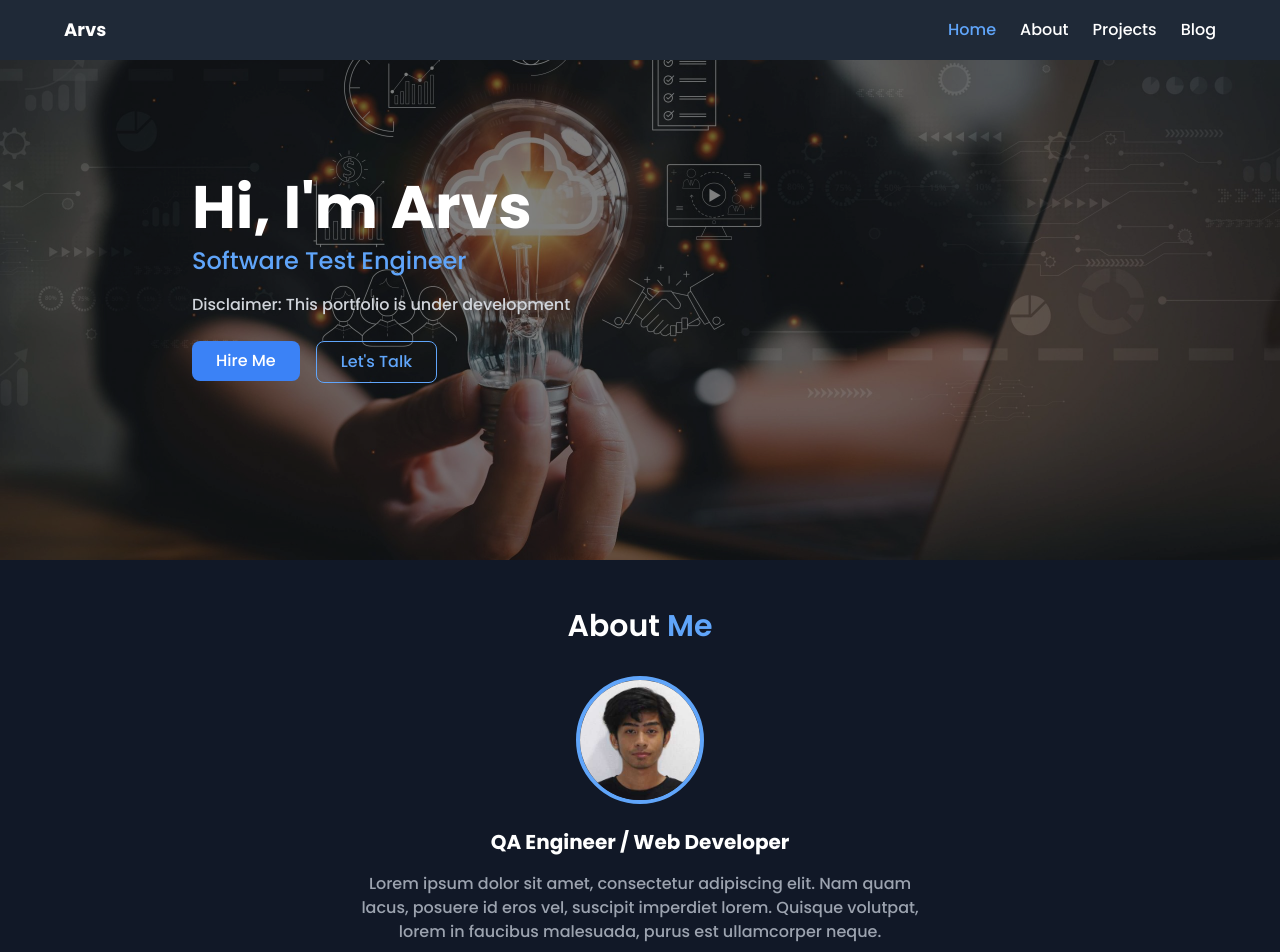
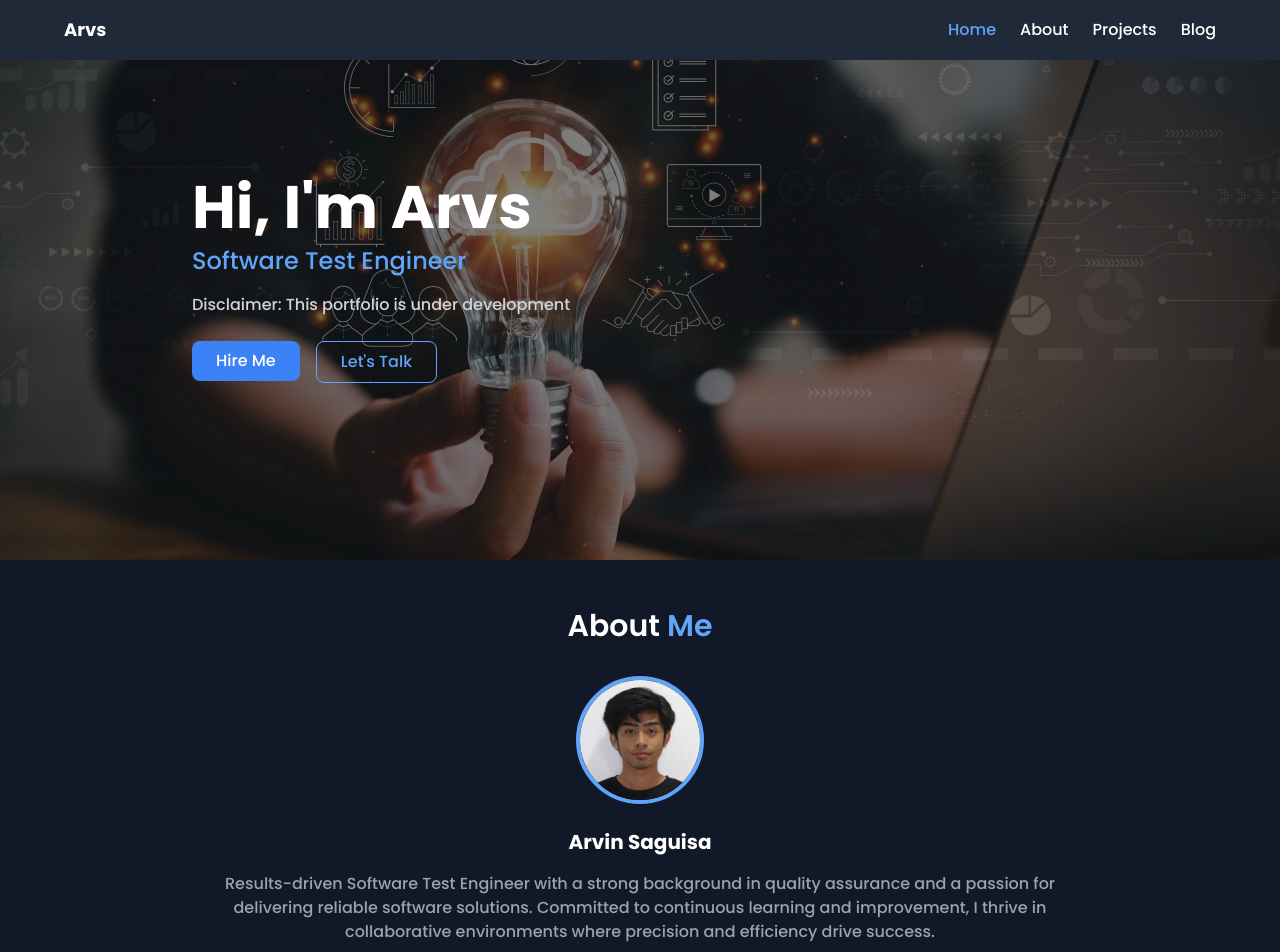
Before and after one commit to Arvin-tech/my-portfolio, a Next.js app: page / in a window 1280 px wide. Shown: the top 952 px of the page. Built offline with nearby package versions, Linux system fonts and the light colour scheme.

Commit message:
about - details updates

```diff
--- a/src/app/about/page.tsx
+++ b/src/app/about/page.tsx
@@ -11,7 +11,7 @@ export default function AboutPage() {
           <h1 className="text-xl text-black md:text-2xl xl:text-3xl xl:leading-snug font-bold">
             About Me
           </h1>
-          <p className="text-content py-8 lg:max-w-3xl">{personalDetails.bio}</p>
+          <p className="text-content py-8 lg:max-w-4xl">{personalDetails.bio}</p>
         </section>
 
         <br />
--- a/src/app/components/AboutMe.tsx
+++ b/src/app/components/AboutMe.tsx
@@ -20,12 +20,10 @@ const About = () => {
           />
         </div>
 
-        <h3 className="mt-6 text-xl font-bold">{personalDetails.role}</h3>
+        <h3 className="mt-6 text-xl font-bold">{personalDetails.name}</h3>
 
-        <p className="mt-4 max-w-xl text-gray-400">
-          Lorem ipsum dolor sit amet, consectetur adipiscing elit. Nam quam
-          lacus, posuere id eros vel, suscipit imperdiet lorem. Quisque
-          volutpat, lorem in faucibus malesuada, purus est ullamcorper neque.
+        <p className="mt-4 max-w-4xl text-gray-400">
+          {personalDetails.bio}
         </p>
 
         <Link href="/about">
--- a/src/app/components/Studies.tsx
+++ b/src/app/components/Studies.tsx
@@ -33,9 +33,7 @@ const Studies: React.FC<StudiesProps> = ({ course, school, location, duration, w
               />
             {/* <p className="text-content text-xs md:text-sm font-light pl-1">{school}</p> */}
             <p className="text-content text-xs md:text-sm font-light pl-1">
-              <a href={website} target="_blank" rel="noopener noreferrer">
-                {school}
-              </a>
+              {school}
             </p>
           </div>
           <div className="flex items-center">
--- a/src/app/data/details.ts
+++ b/src/app/data/details.ts
@@ -1,10 +1,10 @@
 export const personalDetails = {
-    name: "John Doe",
+    name: "Arvin Saguisa",
     role: "QA Engineer / Web Developer",
-    email: "johndoe@example.com",
-    phone: "+1 234 567 890",
-    location: "New York, USA",
-    bio: "Lorem ipsum dolor sit amet is a well-known placeholder text used in the printing and typesetting industry. It has been the standard dummy text since the 1500s when an unknown printer scrambled a galley of type to make a type specimen book.",
+    email: "arvinsaguisa@gmail.com",
+    phone: "+639615614768",
+    location: "Cebu, Philippines",
+    bio: "Results-driven Software Test Engineer with a strong background in quality assurance and a passion for delivering reliable software solutions. Committed to continuous learning and improvement, I thrive in collaborative environments where precision and efficiency drive success.",
     linkedin: "https://linkedin.com/in/johndoe",
     github: "https://github.com/johndoe",
     portfolio: "https://johndoe.dev",
@@ -13,14 +13,14 @@ export const personalDetails = {
 
 export const workDetails = [
   {
-    position: "Software Quality Analyst",
+    position: "Software Test Engineer",
     company: "KODA Kollectiv Inc.",
     location: "Mandaue",
     type: "Regular",
     duration: "Aug 2023 - Present",
   },
   {
-    position: "Software QA / Admin Assistant Intern",
+    position: "Intern",
     company: "KODA Kollectiv Inc.",
     location: "Mandaue",
     type: "Internship",
```
